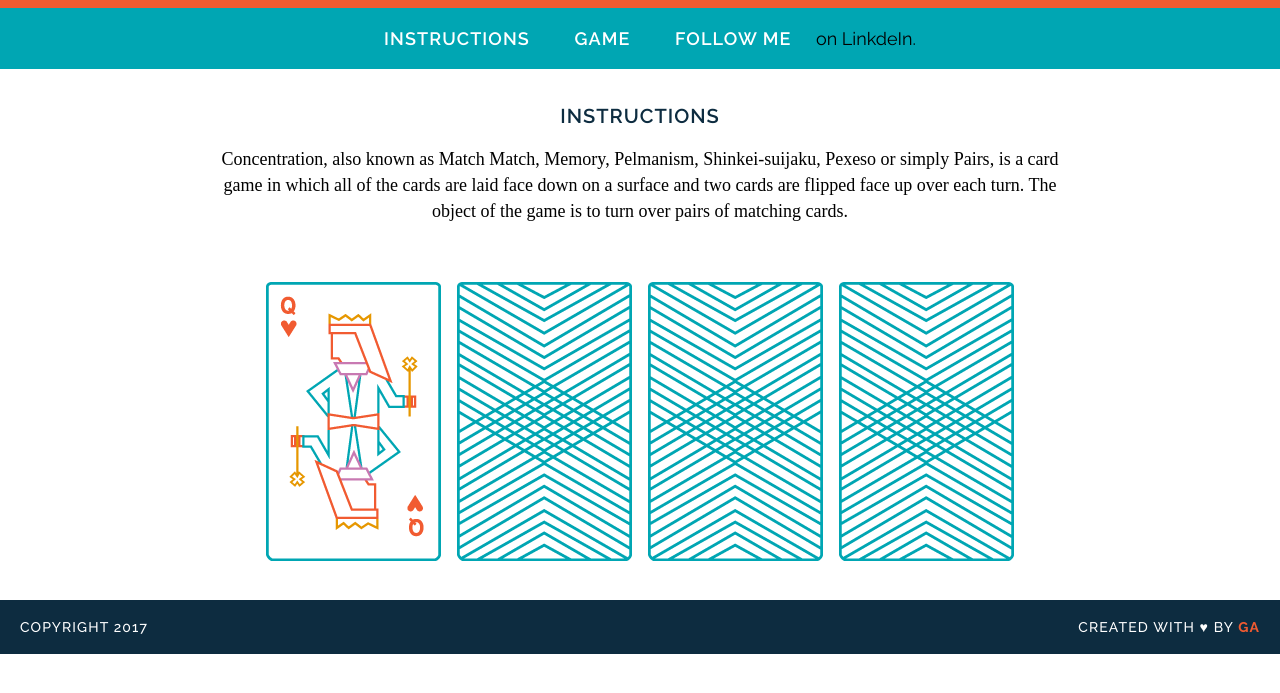
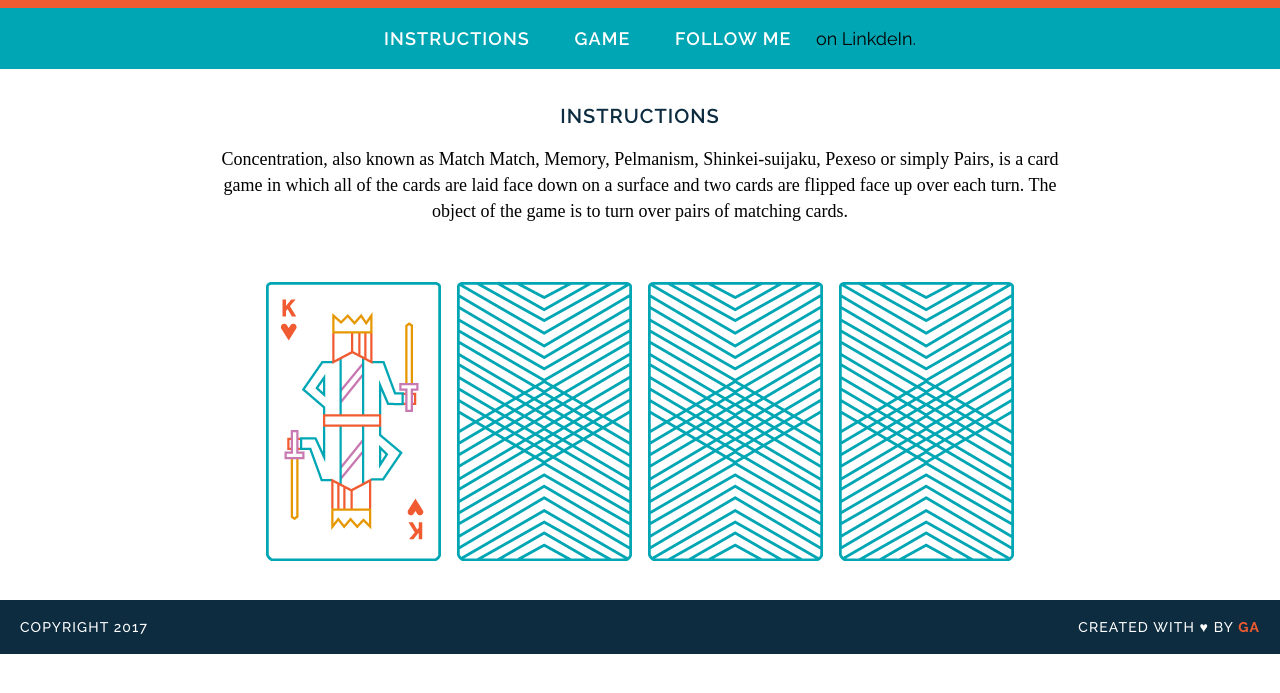
Before and after one commit to statst/wdi-fundamentals-memorygame, a plain HTML site: page memory-game/index.html in a window 1280 px wide. Both pictures are taken after a click on the picture 353 px from the left and 526 px from the top of the page. Shown: the part 105-798 px from the top of the page. Drawn offline with Linux system fonts and the light colour scheme; a web font is replaced by a local one.

Commit message:
created game logic

```diff
--- a/memory-game/index.html
+++ b/memory-game/index.html
@@ -13,8 +13,8 @@
 	</header>
 
 	<nav>
-		<a href="#">Instructions</a>
-		<a href="#">Game</a>
+		<a href="#Instructions">Instructions</a>
+		<a href="#Game">Game</a>
 		<a href="https://www.linkedin.com/in/jyoti-shinde/" target="_base">Follow me</a> on LinkdeIn.
 	</nav>
 
--- a/memory-game/js/main.js
+++ b/memory-game/js/main.js
@@ -21,7 +21,7 @@ cardImage: 'images/king-of-diamonds.png'
 }
 ];
 
-cardsInPlay=[];
+const cardsInPlay=[];
 
 
 function createBoard(){
@@ -36,20 +36,28 @@ function createBoard(){
 }
 
 function checkForMatch(){
+  if ( cardsInPlay.length===2){
 if (cardsInPlay[0] === cardsInPlay[1]) {
   alert("You found a match!");
 } else {
   alert("Sorry, try again.");
 }
 }
+}
 
 function flipCard(){
   let cardId=this.getAttribute('data-id');
   console.log("User flipped" + cards[cardId].rank);
-	cardsInPlay.push(cards[cardId]);
+  cardsInPlay.push(cards[cardId].rank);
   console.log("User flipped" + cards[cardId].cardImage);
   console.log(cards[cardId].suit)
-	this.setAttribute('src', cards[cardId].cardImage);
+  //this.setAttribute('src', cards[cardId].cardImage);
+  let randomCards = cards[Math.floor(Math.random()*cards.length)].cardImage;
+    console.log("random Cards =>", randomCards);
+    let cardElement = document.createElement('img');
+  this.setAttribute('src', randomCards);
+
   checkForMatch();
 }
+
 createBoard();
--- a/memory-game/main.js
+++ /dev/null
@@ -1 +0,0 @@
-console.log("Up and running!");
```
Also changed, not shown: 2 other files. Lines whose indentation alone changed are shown as unchanged.
